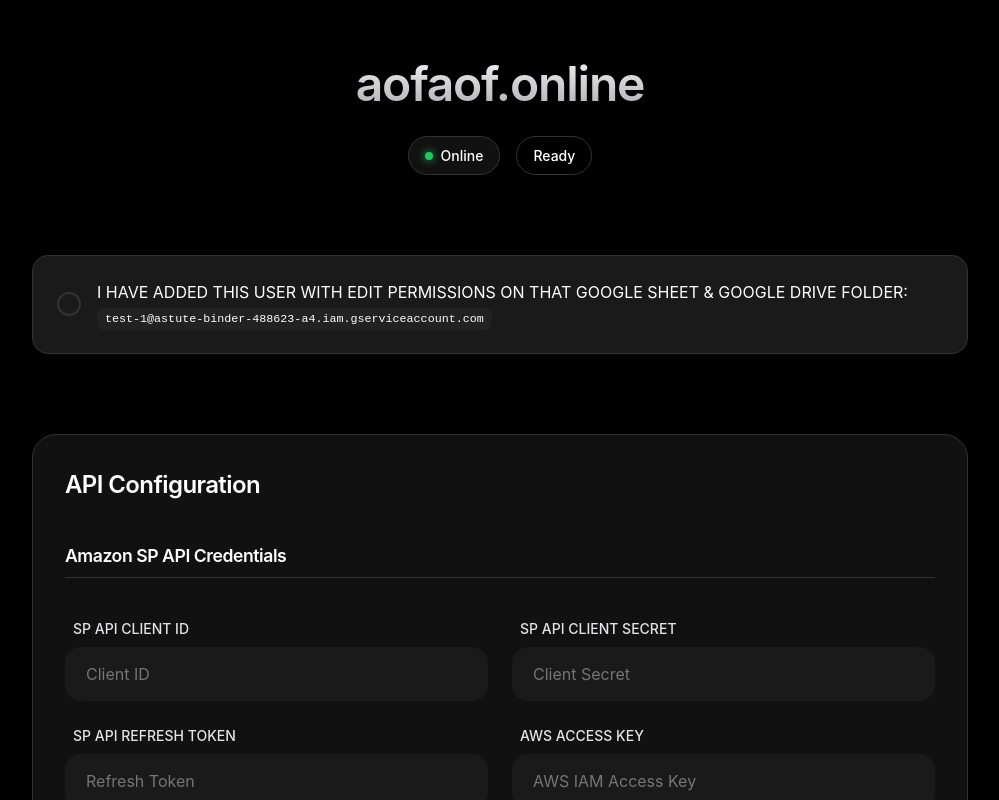
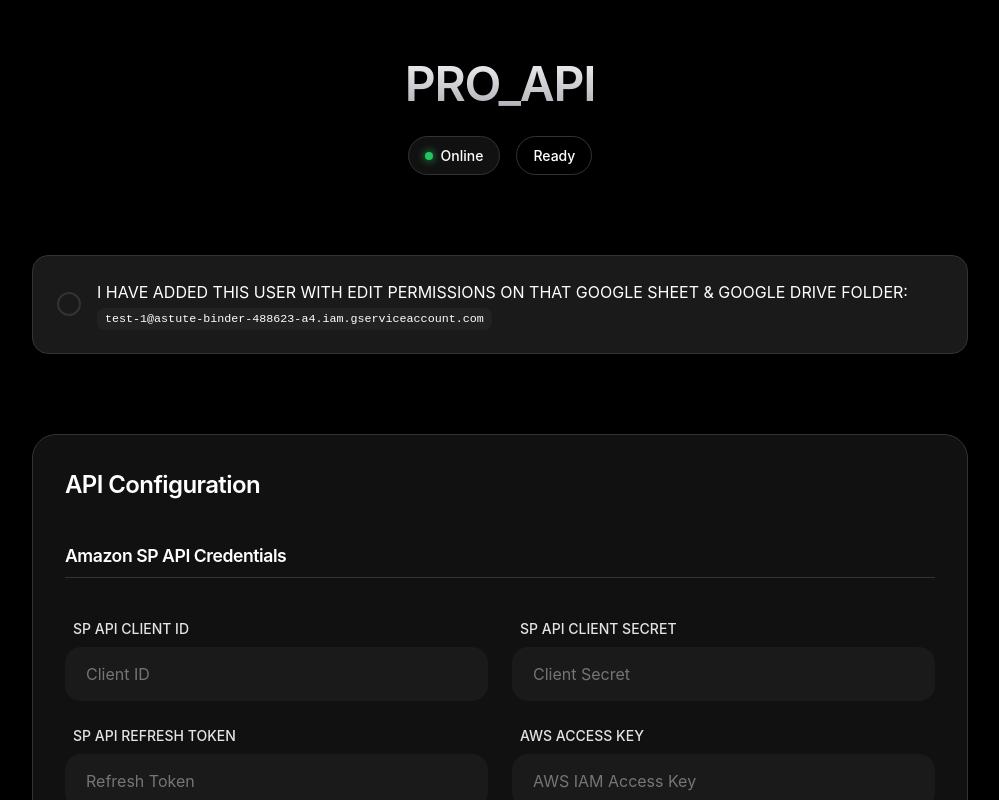
Before and after one commit to Tootooki/dashboard_pro, a React app in the folder frontend/: page / in a window 1280 px wide. Shown: the top 800 px of the page, without its empty margins (140-1139 px from the left). Built offline with nearby package versions, Linux system fonts and the light colour scheme; the HTML template or start-up script is replaced by a standard one.

Commit message:
Rename app to PRO_API

```diff
--- a/frontend/src/App.jsx
+++ b/frontend/src/App.jsx
@@ -69,7 +69,7 @@ function App() {
   return (
     <div className="app-container">
       <header className="header">
-        <h1>aofaof.online</h1>
+        <h1>PRO_API</h1>
         <div style={{ display: 'flex', gap: '1rem', justifyContent: 'center', alignItems: 'center', marginTop: '1rem' }}>
           <div className="status-badge">
             <span className="status-indicator"></span>
```
